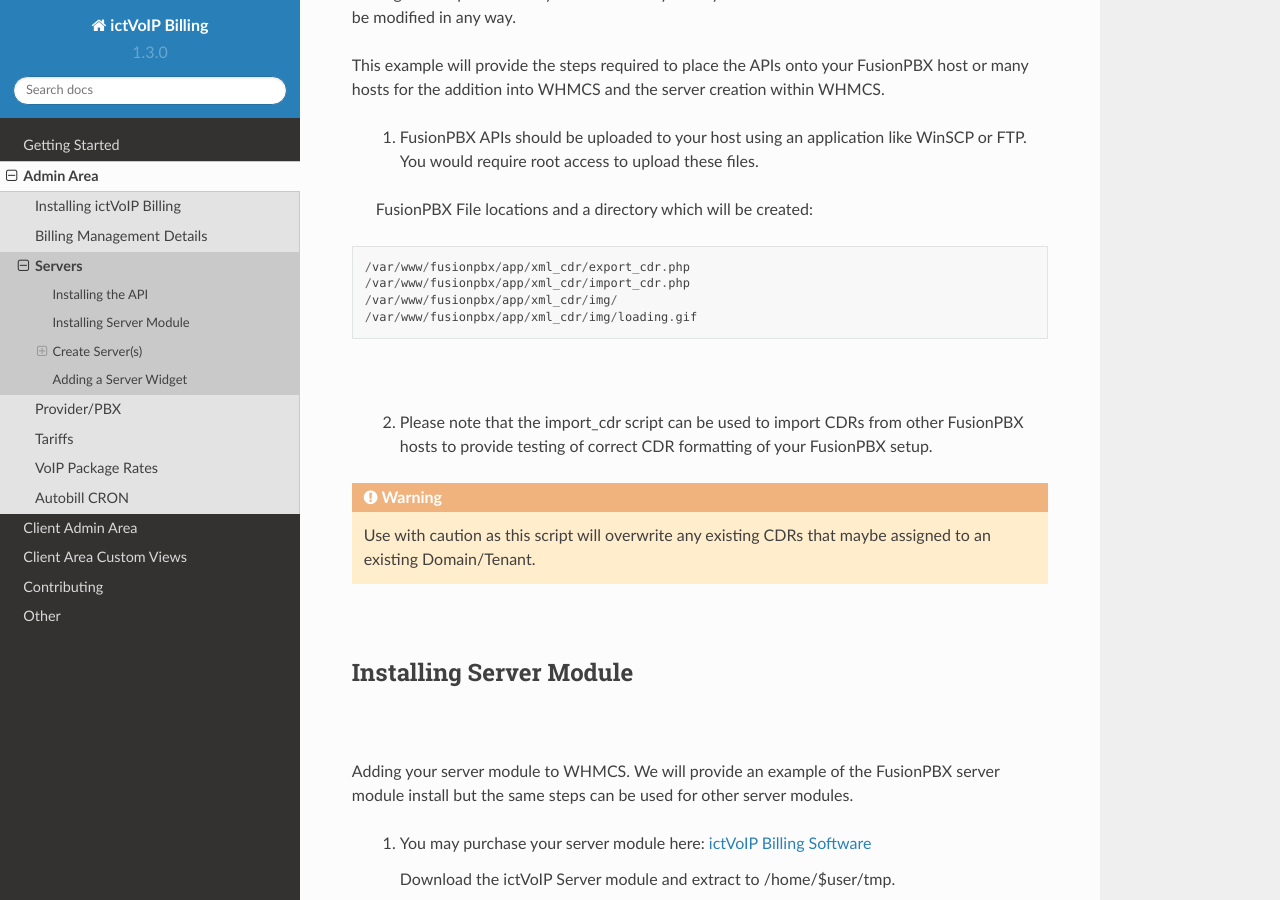
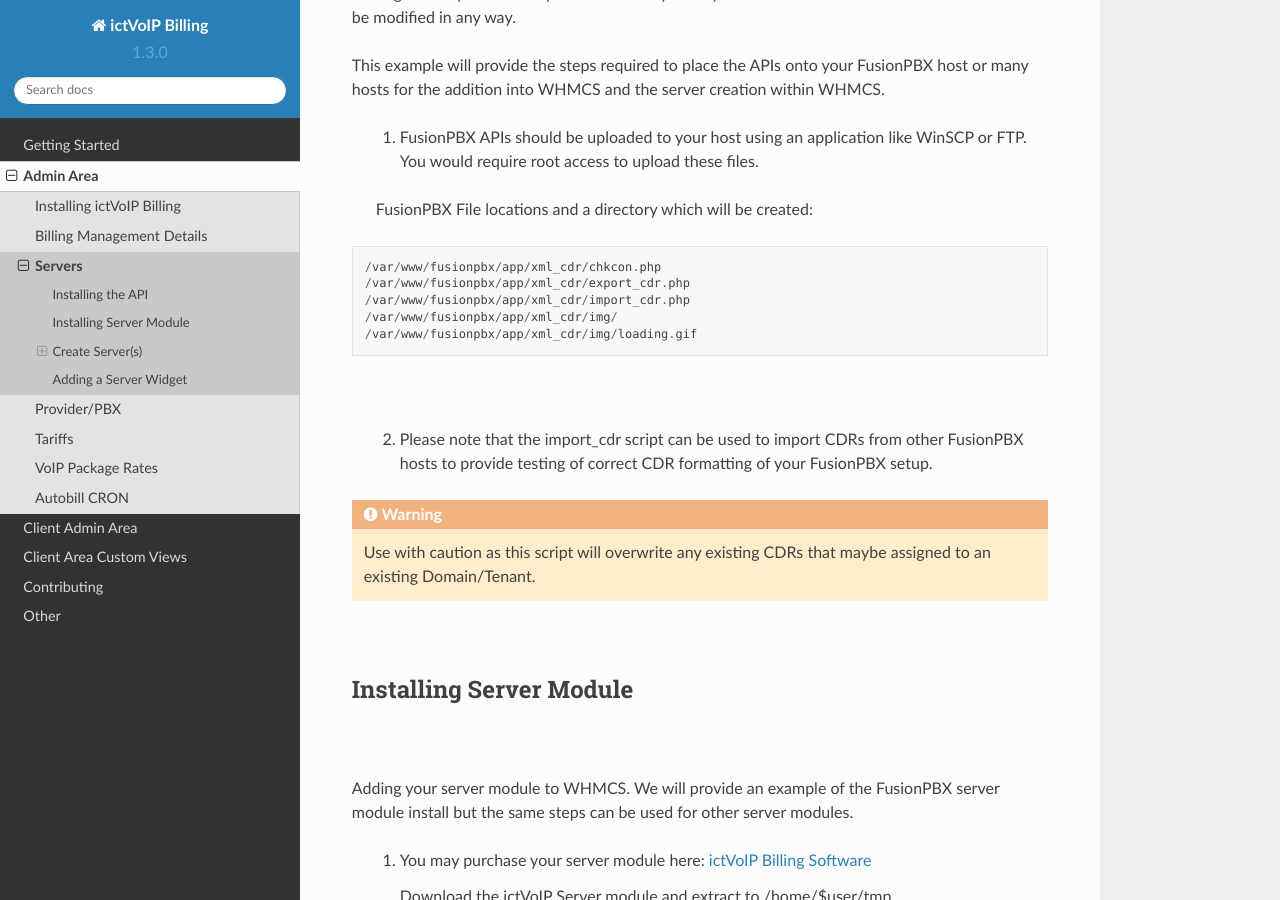
Before and after one commit to ictvoip/ictvoip-docs, a Sphinx documentation site: the page built from docs/source/admin/servers.rst, in a window 1280 px wide and 900 px high, scrolled down 1004 px. Built offline with Sphinx 7.4.7 and the Read the Docs theme 2.0.0, drawn with Linux system fonts in a browser that asks for light colours; pages that are not in the unit, such as notebooks, are missing from menus.

Commit message:
Update servers.rst

```diff
--- a/docs/source/admin/servers.rst
+++ b/docs/source/admin/servers.rst
@@ -35,6 +35,7 @@ This example will provide the steps required to place the APIs onto your FusionP
  FusionPBX File locations and a directory which will be created:
 ::
 
+    /var/www/fusionpbx/app/xml_cdr/chkcon.php
     /var/www/fusionpbx/app/xml_cdr/export_cdr.php
     /var/www/fusionpbx/app/xml_cdr/import_cdr.php
     /var/www/fusionpbx/app/xml_cdr/img/
```
